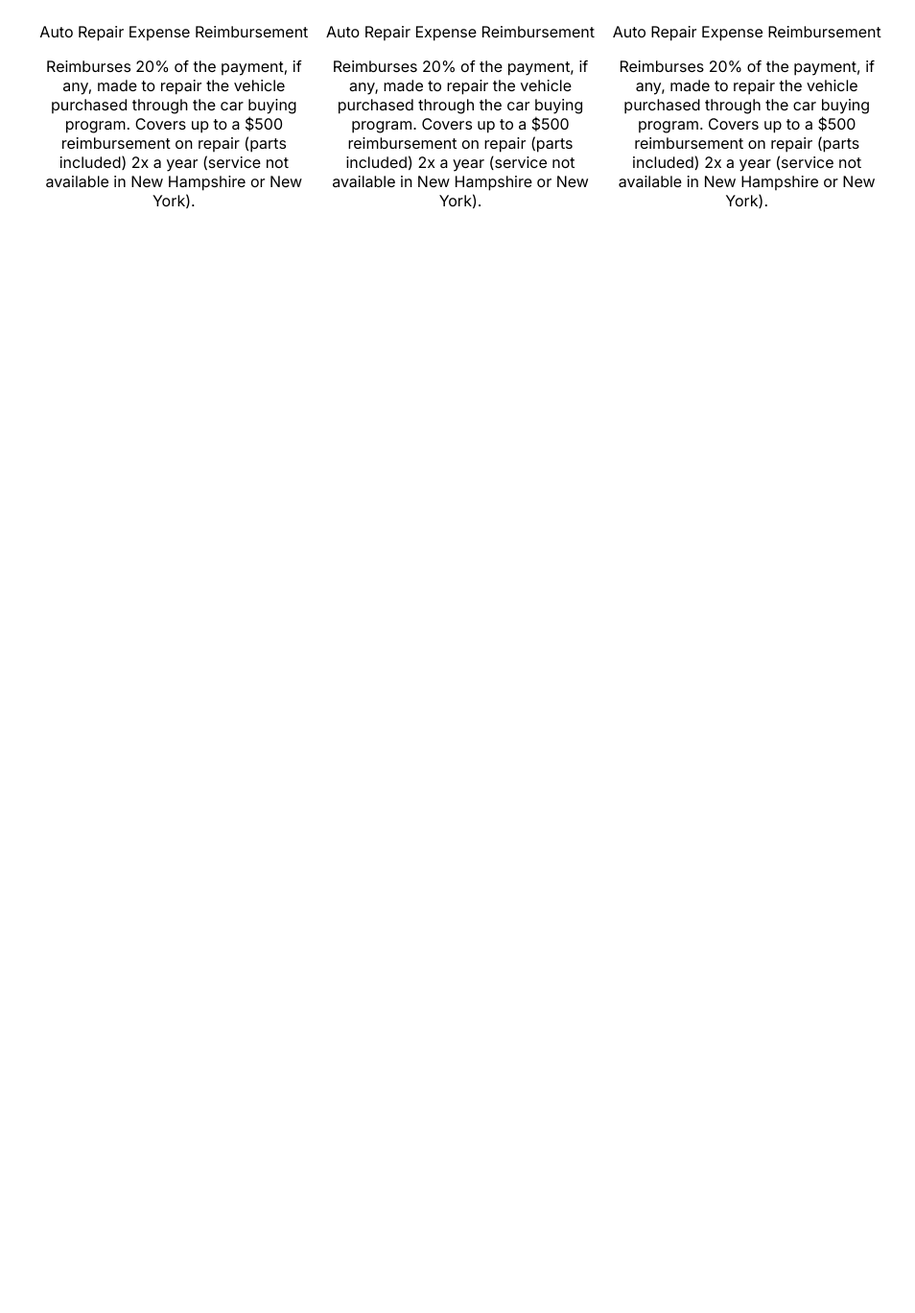
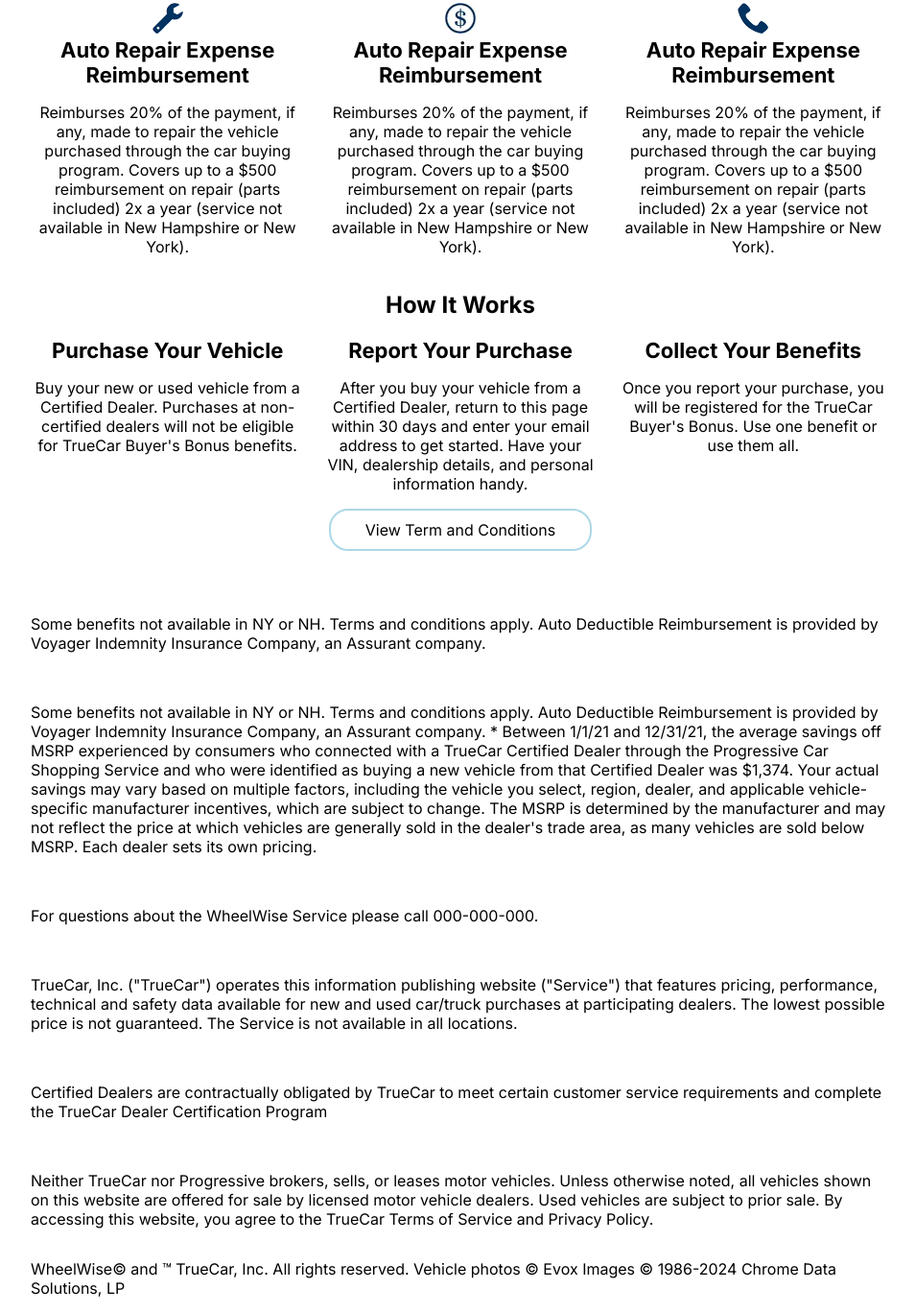
Before and after one commit to 5DinKulovic/Vehicle-Selling-Service-Web-, a plain HTML site: page report.html in a window 1280 px wide. Shown: the part 732-2100 px from the top of the page at 96% size, without its empty margins (160-1114 px from the left). Before the commit the page ends 967 px from the top, so only its background shows below. Drawn offline with Linux system fonts and the light colour scheme.

Commit message:
report upload

```diff
--- a/report.css
+++ b/report.css
@@ -151,6 +151,10 @@ section {
     text-align: center;
 }
 
+.report-title p {
+    font-weight: bold;
+}
+
 .report-item {
     display: flex;
     flex-direction: column;
@@ -163,4 +167,36 @@ section {
     display: flex;
     flex-direction: row;
     flex-wrap: wrap;
+    gap: 20px;
 }
+
+.report-text span {
+    font-size: 22px;
+    font-weight: bold;
+}
+
+.second-report-container {
+    display: flex;
+    flex-direction: column;
+    align-items: center;
+
+
+}
+
+.second-report-container button {
+    background: white;
+    border: solid 2px lightblue;
+    border-radius: 20px;
+    font-size: 16px;
+    padding: 10px 36px;
+}
+
+.report-footer {
+    padding-top: 50px;
+}
+
+.footer-container-content {
+    display: flex;
+    flex-direction: column;
+    gap: 20px;
+}
--- a/report.html
+++ b/report.html
@@ -62,7 +62,7 @@
                 <div class="report-content">
                     <div class="report-item">
                         <div class="report-photo">
-                            <img src="" alt="">
+                            <img src="images/french-key.png" alt="">
                         </div>
                         <div class="report-text">
                             <span>Auto Repair Expense Reimbursement</span>
@@ -73,7 +73,7 @@
                     </div>
                     <div class="report-item">
                         <div class="report-photo">
-                            <img src="" alt="">
+                            <img src="images/dollar-coin.png" alt="">
                         </div>
                         <div class="report-text">
                             <span>Auto Repair Expense Reimbursement</span>
@@ -84,7 +84,7 @@
                     </div>
                     <div class="report-item">
                         <div class="report-photo">
-                            <img src="" alt="">
+                            <img src="images/phone.png" alt="">
                         </div>
                         <div class="report-text">
                             <span>Auto Repair Expense Reimbursement</span>
@@ -97,6 +97,78 @@
 
 
             </div>
+            <div class="second-report-container">
+                <div class="report-title">
+                    <h2>How It Works</h2>
+
+                </div>
+                <div class="report-content">
+                    <div class="report-item">
+
+                        <div class="report-text">
+                            <span>Purchase Your Vehicle</span>
+                            <p>Buy your new or used vehicle from a Certified Dealer. Purchases at non-certified dealers
+                                will not be eligible for TrueCar Buyer's Bonus benefits.</p>
+                        </div>
+                    </div>
+                    <div class="report-item">
+
+                        <div class="report-text">
+                            <span>Report Your Purchase</span>
+                            <p>After you buy your vehicle from a Certified Dealer, return to this page within 30 days
+                                and enter your email address to get started. Have your VIN, dealership details, and
+                                personal information handy.</p>
+                        </div>
+                    </div>
+                    <div class="report-item">
+
+                        <div class="report-text">
+                            <span>Collect Your Benefits</span>
+                            <p>Once you report your purchase, you will be registered for the TrueCar Buyer's Bonus. Use
+                                one benefit or use them all.</p>
+                        </div>
+                    </div>
+                </div>
+
+                <button>View Term and Conditions</button>
+            </div>
+        </div>
+    </section>
+    <section class="report-footer">
+        <div class="container">
+            <div class="report-footer-container">
+                <div class="footer-container-content">
+                    <p>Some benefits not available in NY or NH. Terms and conditions apply. Auto Deductible
+                        Reimbursement is provided by Voyager Indemnity Insurance Company, an Assurant company.</p>
+                    <p>Some benefits not available in NY or NH. Terms and conditions apply. Auto Deductible
+                        Reimbursement is provided by Voyager Indemnity Insurance Company, an Assurant company.
+
+                        * Between 1/1/21 and 12/31/21, the average savings off MSRP experienced by consumers who
+                        connected with a TrueCar Certified Dealer through the Progressive Car Shopping Service and who
+                        were identified as buying a new vehicle from that Certified Dealer was $1,374. Your actual
+                        savings may vary based on multiple factors, including the vehicle you select, region, dealer,
+                        and applicable vehicle-specific manufacturer incentives, which are subject to change. The MSRP
+                        is determined by the manufacturer and may not reflect the price at which vehicles are generally
+                        sold in the dealer's trade area, as many vehicles are sold below MSRP. Each dealer sets its own
+                        pricing.</p>
+                    <p>For questions about the WheelWise Service please call 000-000-000.</p>
+                    <p>TrueCar, Inc. ("TrueCar") operates this information publishing website ("Service") that features
+                        pricing, performance, technical and safety data available for new and used car/truck purchases
+                        at participating dealers. The lowest possible price is not guaranteed. The Service is not
+                        available in all locations.</p>
+                    <p>Certified Dealers are contractually obligated by TrueCar to meet certain customer service
+                        requirements and complete the TrueCar Dealer Certification Program</p>
+                    <p>Neither TrueCar nor Progressive brokers, sells, or leases motor vehicles. Unless otherwise noted,
+                        all vehicles shown on this website are offered for sale by licensed motor vehicle dealers. Used
+                        vehicles are subject to prior sale. By accessing this website, you agree to the TrueCar Terms of
+                        Service and Privacy Policy.</p>
+                </div>
+                <div class="footer-container-left">
+                    <p>WheelWise© and ™ TrueCar, Inc. All rights reserved.
+                        Vehicle photos © Evox Images
+                        © 1986-2024 Chrome Data Solutions, LP</p>
+                </div>
+            </div>
         </div>
     </section>
 </body>
```
Also changed, not shown: index.html (+1 -0 lines), images/dollar-coin.png (added), images/french-key.png (added), images/phone.png (added).
